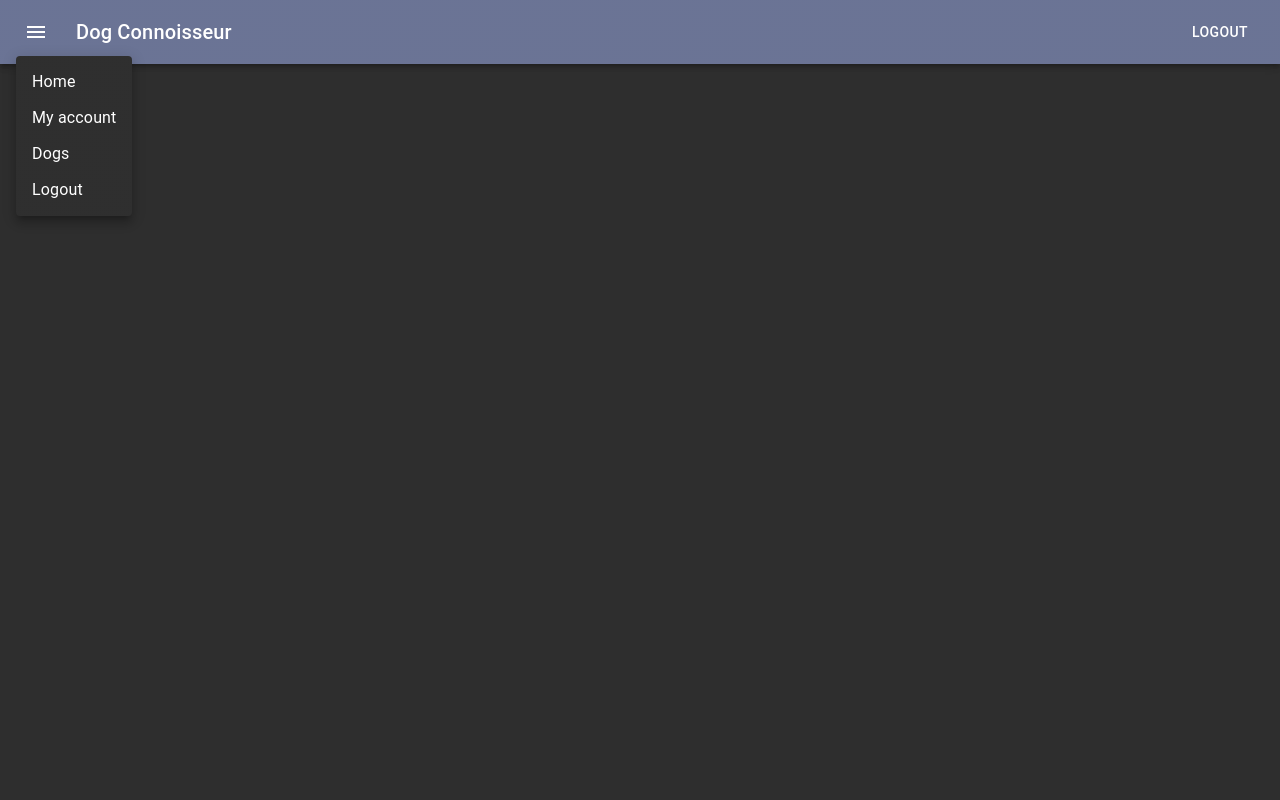
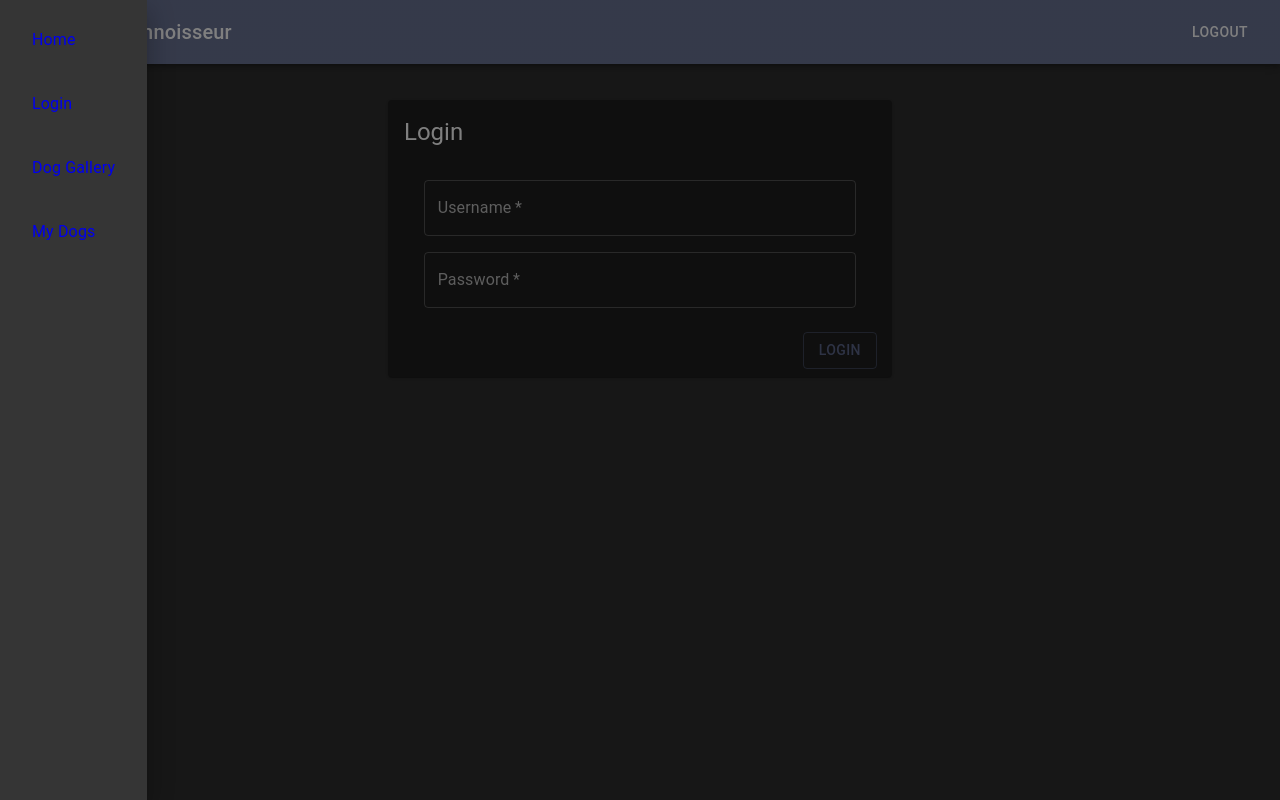
Before and after one commit to joshuaryoung/dog-pics, a React (Create React App) app: page /login in a window 1280 px wide. Both pictures are taken after a click on the button "menu". Built offline with nearby package versions, Linux system fonts and the light colour scheme; no server answers.

Commit message:
login card created and changes to navbar

```diff
--- a/src/components/Nav.js
+++ b/src/components/Nav.js
@@ -1,6 +1,6 @@
-import { AppBar, Toolbar, IconButton, Typography, Button, Menu, MenuItem } from "@mui/material";
+import { AppBar, Toolbar, IconButton, Typography, Button, Menu, MenuItem, Drawer, List, ListItem, ListItemButton, ListItemText } from "@mui/material";
 import MenuIcon from '@mui/icons-material/Menu'
-import React from "react";
+import React, { useState } from "react";
 import { NavLink } from 'react-router-dom';
 import { useTheme } from "@mui/system";
 
@@ -8,10 +8,10 @@ import { useTheme } from "@mui/system";
 function Nav({ isLoggedIn, setIsLoggedIn }) {
   const theme = useTheme()
   const [anchorEl, setAnchorEl] = React.useState(null)
-  const showMenu = Boolean(anchorEl)
+  const [showMenu, setShowMenu] = useState(false)
 
   const handleMenuClick = (e) => {
-    setAnchorEl(e.currentTarget)
+    setShowMenu(state => !state)
   }
 
   const handleMenuClose = (e) => {
@@ -36,7 +36,31 @@ function Nav({ isLoggedIn, setIsLoggedIn }) {
         >
           <MenuIcon />
         </IconButton>
-        <Menu
+        <Drawer anchor="left" open={showMenu} onClose={e => setShowMenu(false)}>
+          <List onClick={e => setShowMenu(false)}>
+            <ListItem component={NavLink} to="/" key="home">
+              <ListItemButton>
+                <ListItemText primary="Home" />
+              </ListItemButton>
+            </ListItem>
+            <ListItem component={NavLink} to="/login" key="login">
+              <ListItemButton>
+                <ListItemText>Login</ListItemText>
+              </ListItemButton>
+            </ListItem>
+            <ListItem component={NavLink} to="/dogs" key="dogs">
+              <ListItemButton>
+                <ListItemText>Dog Gallery</ListItemText>
+              </ListItemButton>
+            </ListItem>
+            <ListItem component={NavLink} to="/users/1000" key="myDogs">
+              <ListItemButton color="white">
+                <ListItemText>My Dogs</ListItemText>
+              </ListItemButton>
+            </ListItem>
+          </List>
+        </Drawer>
+        {/* <Menu
           id="basic-menu"
           anchorEl={anchorEl}
           open={showMenu}
@@ -47,12 +71,12 @@ function Nav({ isLoggedIn, setIsLoggedIn }) {
         >
           {/* <Button color="inherit" component={NavLink} to="/">Home</Button>
           <Button color="inherit" component={NavLink} to="/Users">Users</Button>
-          <Button color="inherit" component={NavLink} to="/Users/12345">Users/12345</Button> */}
+          <Button color="inherit" component={NavLink} to="/Users/12345">Users/12345</Button> }
           <MenuItem onClick={handleMenuClose} component={NavLink} to="/">Home</MenuItem>
           <MenuItem onClick={handleMenuClose} component={NavLink} to="/users/1000">My account</MenuItem>
           <MenuItem onClick={handleMenuClose} component={NavLink} to="/dogs">Dogs</MenuItem>
           <MenuItem onClick={handleLoginClick} component={NavLink} to="/login">{isLoggedIn ? 'Logout' : 'Login'}</MenuItem>
-        </Menu>
+        </Menu> */}
         <Typography variant="h6" component="div" sx={{ flexGrow: 1 }}>
           Dog Connoisseur
         </Typography>
--- a/src/views/Login.js
+++ b/src/views/Login.js
@@ -1,8 +1,36 @@
-import React from "react"
+import { Box, Button, Card, CardActions, CardContent, CardHeader, Grid, TextField } from "@mui/material"
+import React, { useState } from "react"
 
 function Login () {
+    const [usernameModel, setUsernameModel] = useState()
+    const [passwordModel, setPasswordModel] = useState()
     return (
-        <div>Login</div>
+        <Grid container spacing={2} justifyContent="center" sx={{ marginTop: '20px'}}>
+            <Grid item xs={12} sm={5}>
+                <Card>
+                    <CardHeader title="Login" />
+                    <CardContent>
+                        <Box component="form">
+                            <Grid container rowSpacing={2} justifyContent="center">
+                                <Grid item xs={11}>
+                                    <TextField label="Username" value={usernameModel} onChange={e => setUsernameModel(e.target.value)} fullWidth required />
+                                </Grid>
+                                <Grid item xs={11}>
+                                    <TextField label="Password" type="password" value={passwordModel} onChange={e => setPasswordModel(e.target.value)} fullWidth required />
+                                </Grid>
+                            </Grid>
+                        </Box>
+                    </CardContent>
+                    <CardActions>
+                        <Grid container justifyContent={'right'}>
+                            <Grid xs={2}>
+                                <Button size="medium" variant="outlined">Login</Button>
+                            </Grid>
+                        </Grid>
+                    </CardActions>
+                </Card>
+            </Grid>
+        </Grid>
     )
 }
 
```
